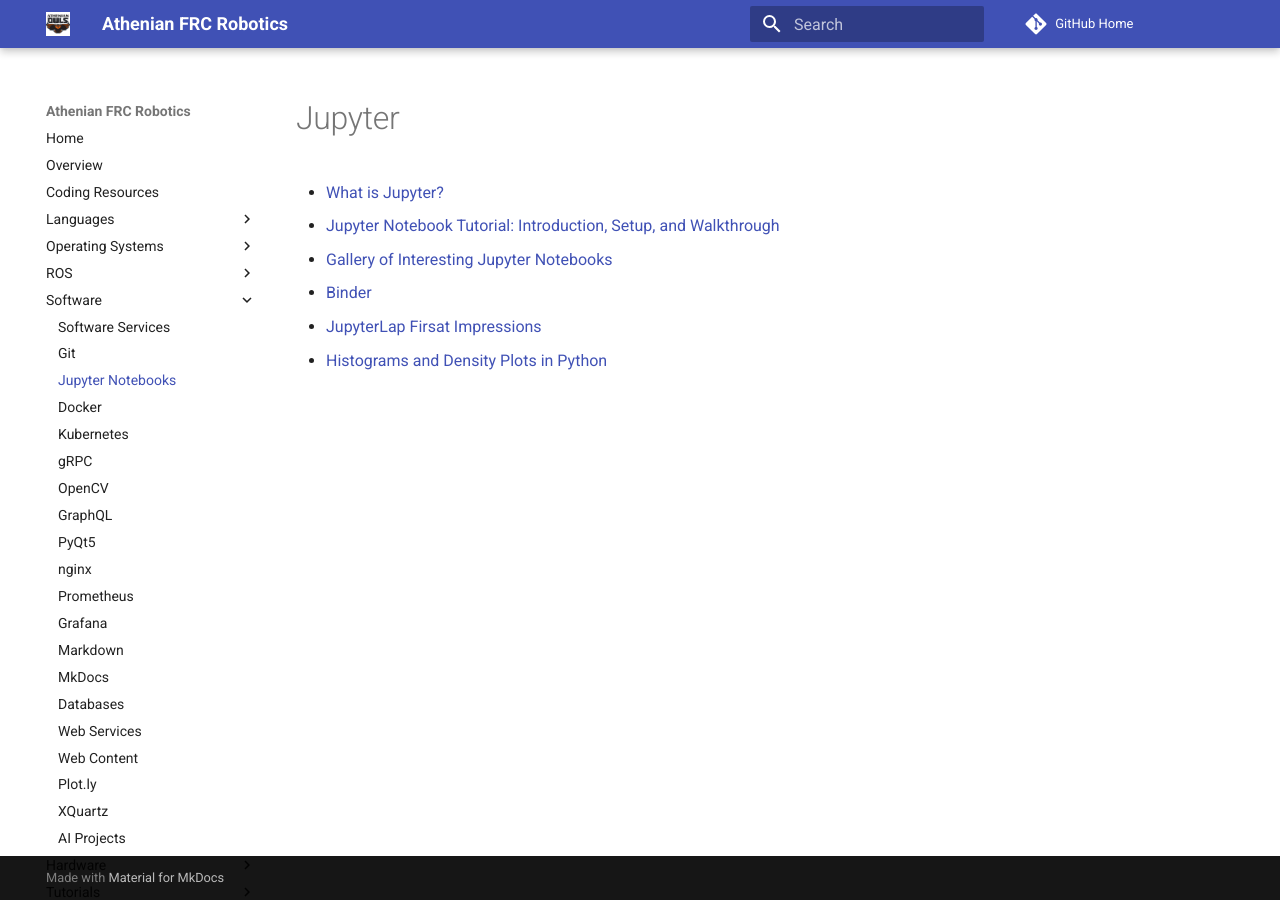
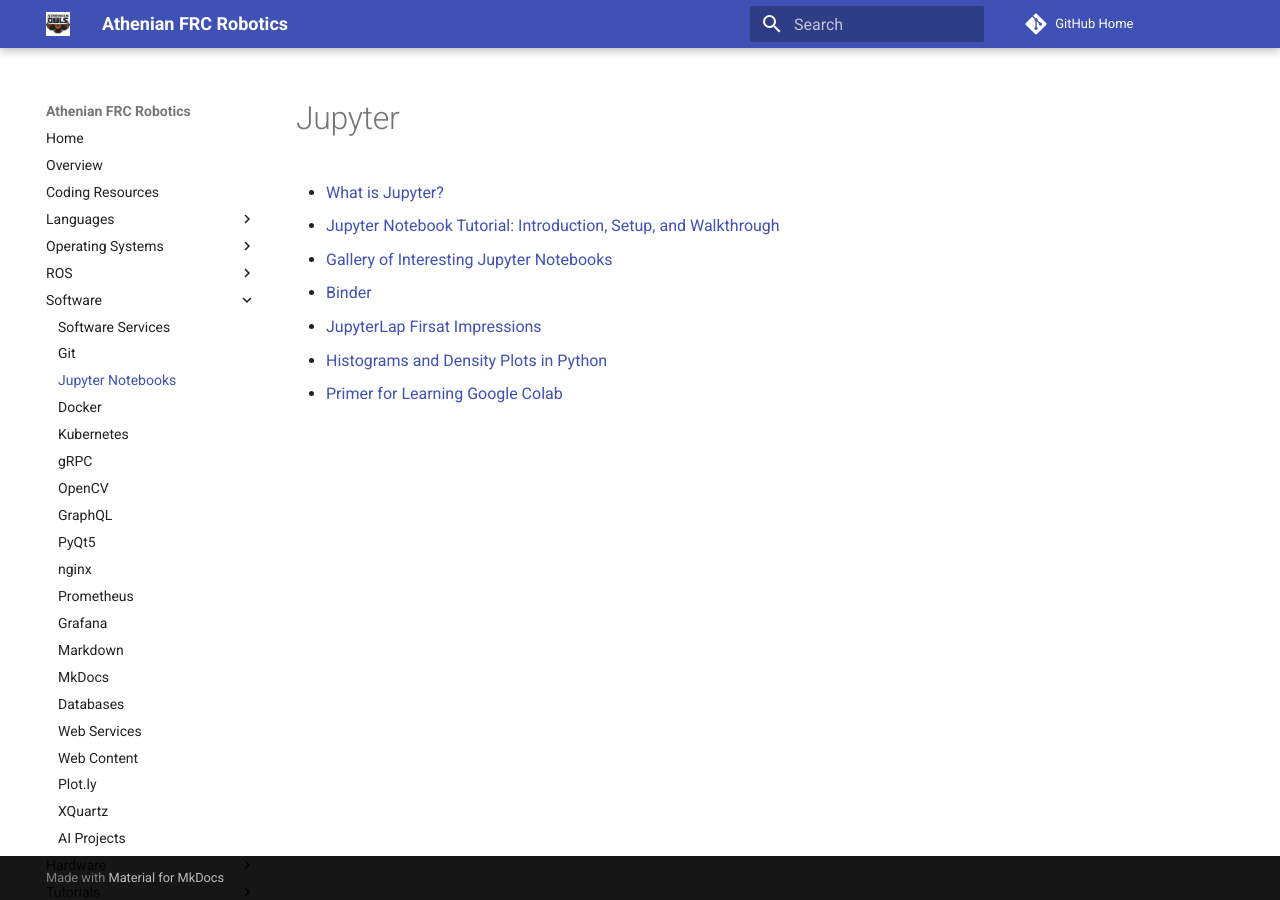
Before and after one commit to athenian-robotics/athenian-robotics-mkdocs, an MkDocs documentation site: the page built from docs/jupyter.md, in a window 1280 px wide. Built offline with MkDocs 1.6.1 and Material for MkDocs 9.7.7, drawn with Linux system fonts in a browser that asks for light colours; comment, search, counter and statistics services are not loaded.

Commit message:
Update docs

```diff
--- a/docs/jupyter.md
+++ b/docs/jupyter.md
@@ -6,3 +6,4 @@
 * [Binder](https://mybinder.org)
 * [JupyterLap Firsat Impressions](https://medium.com/@brianray_7981/jupyterlab-first-impressions-e6d70d8a175d)
 * [Histograms and Density Plots in Python](https://towardsdatascience.com/histograms-and-density-plots-in-python-f6bda88f5ac0)
+* [Primer for Learning Google Colab](https://medium.com/dair-ai/primer-for-learning-google-colab-bb4cabca5dd6)
```
